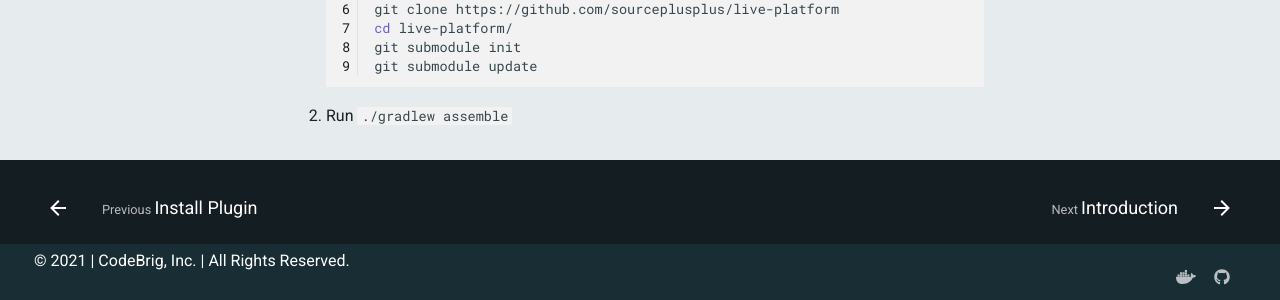
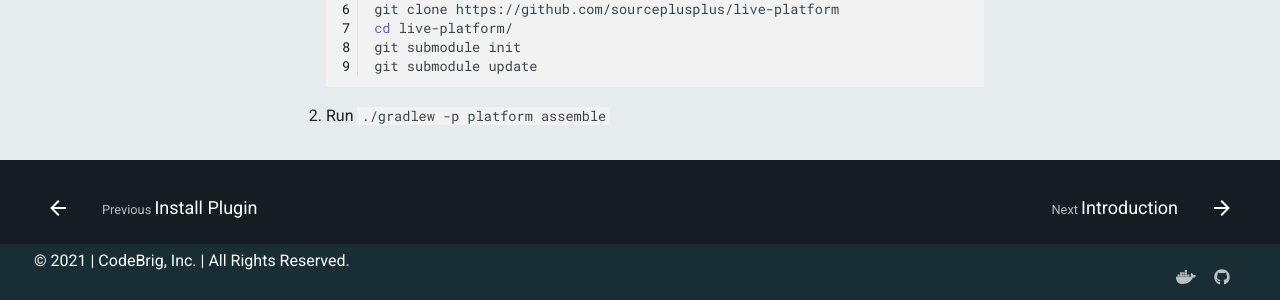
Before and after one commit to sourceplusplus/documentation, an MkDocs documentation site: the page built from docs/guides/How-to-build.md, in a window 1280 px wide. Shown: the part 595-895 px from the top of the page. Built offline with MkDocs 1.6.1 and Material for MkDocs 9.7.7, drawn with Linux system fonts in a browser that asks for light colours; the version menu is left out.

Commit message:
Update How-to-build.md

````diff
--- a/docs/guides/How-to-build.md
+++ b/docs/guides/How-to-build.md
@@ -20,4 +20,4 @@
     git submodule update
     ```
 
-1. Run `./gradlew assemble`
+1. Run `./gradlew -p platform assemble`
````
